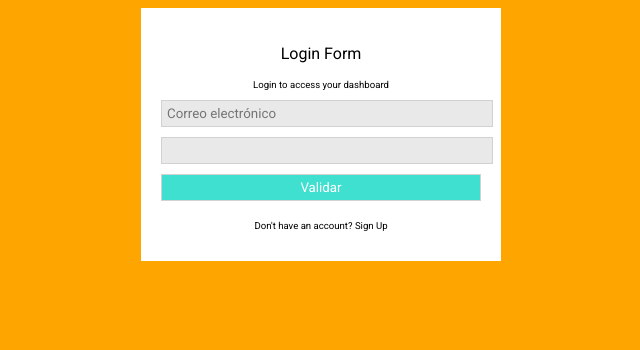
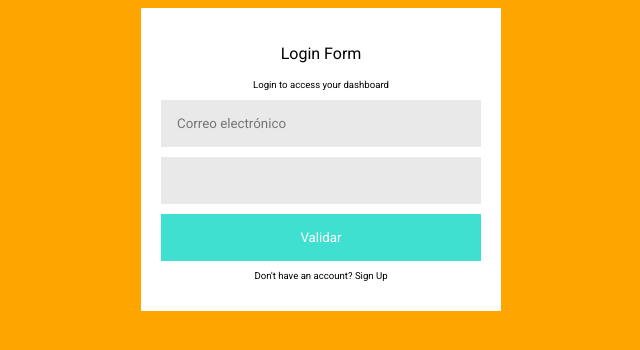
Before and after one commit to fpaniagua-ifct0609-2020/fpaniagua-ifct0609-2020.github.io, a plain HTML site: page index.html in a window 1280 px wide. Shown: the whole page, without its empty margins (319-959 px from the left). Drawn offline with Linux system fonts and the light colour scheme.

Commit message:
Mejora presentación

```diff
--- a/css/estilo.css
+++ b/css/estilo.css
@@ -25,6 +25,9 @@ body {
 
 .botonazul { /* Los elementos de la clase .botonazul */
     background-color: turquoise;
+    width: 100%;
+    margin: 0px;
+    padding: 5%;
     color:white;
 }
 
@@ -33,8 +36,8 @@ body {
 }
 
 .ancho100 {
-    width: 100%;
-    padding: 5px;
+    width: 90%;
+    padding: 5%;
     margin-bottom: 10px;
 }
 
@@ -47,7 +50,7 @@ body {
 }
 
 input {
-    border-width: 1px;
+    border-width: 0px;
     border-style: solid;
     border-color: rgb(210,210,210);
 }
--- a/index.html
+++ b/index.html
@@ -27,7 +27,7 @@
         <form action="" method="">
             <input class="ancho100 fondoGris" type="email" name="" id="email" placeholder="Correo electrónico">
             <input class="ancho100 fondoGris" type="password" name="" id="micontrasenya">
-            <input class="ancho100 botonazul" type="button" value="Validar" onclick="validar()">
+            <input class="botonazul" type="button" value="Validar" onclick="validar()">
         </form>
         <p class="textoChico">Don't have an account? Sign Up</p>
     </div>
```
